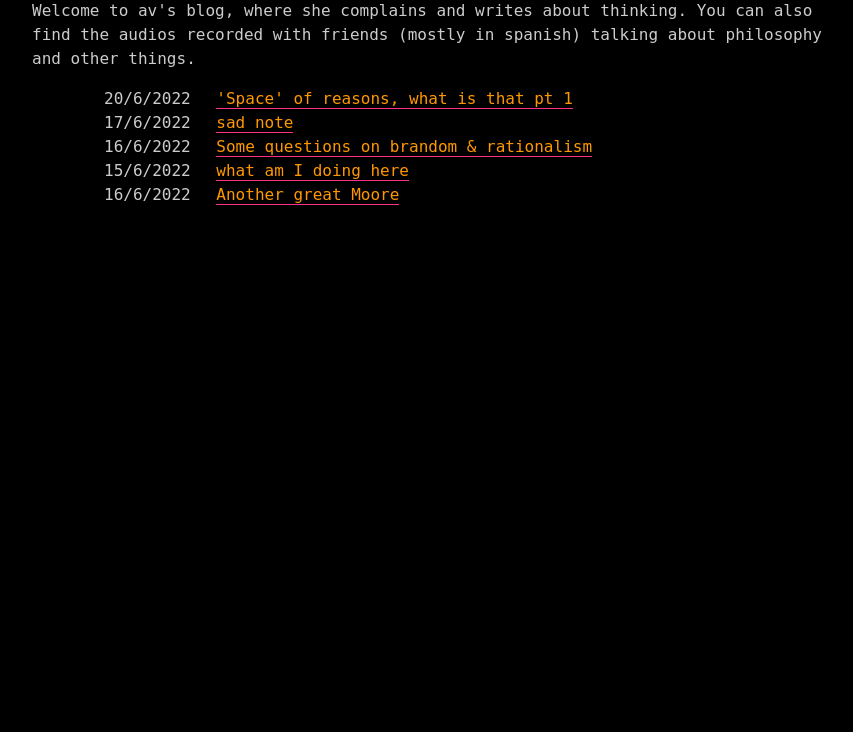
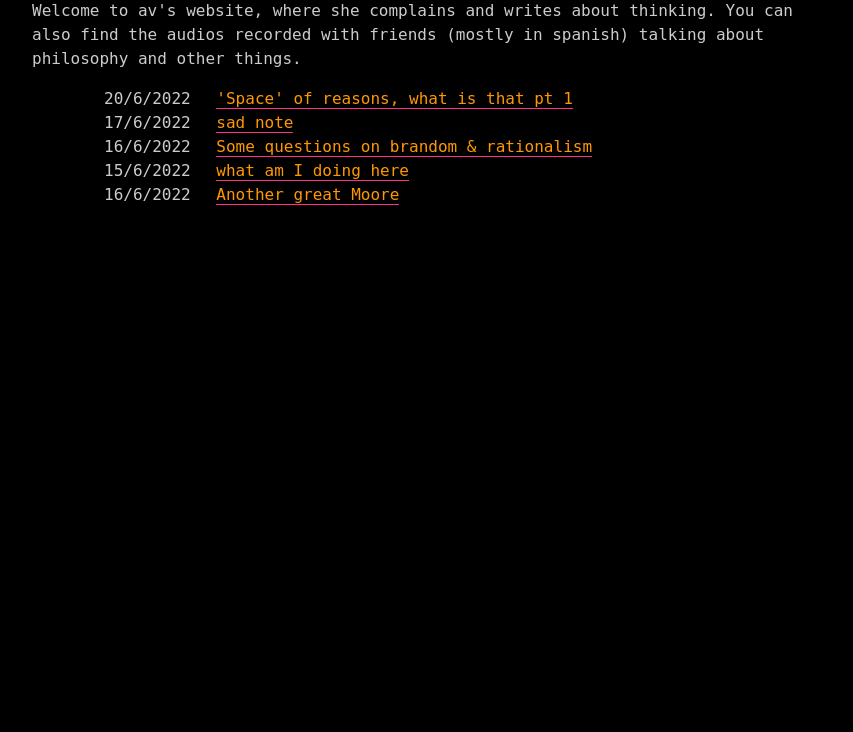
Before and after one commit to avra96/lasthegelian, a plain HTML site: page index.html in a window 1280 px wide. Shown: the part 68-800 px from the top of the page, without its empty margins (208-1061 px from the left). Drawn offline with Linux system fonts and the light colour scheme.

Commit message:
Update index.html

```diff
--- a/index.html
+++ b/index.html
@@ -6,7 +6,7 @@
 <body>
 
 <h1>Last Hegelian</h1>
-<p>Welcome to av's blog, where she complains and writes about thinking. You can also find the audios recorded with friends (mostly in spanish) talking about philosophy and other things.</p>
+<p>Welcome to av's website, where she complains and writes about thinking. You can also find the audios recorded with friends (mostly in spanish) talking about philosophy and other things.</p>
 
   <section id="content">
     <ul class="posts_listing">
```
